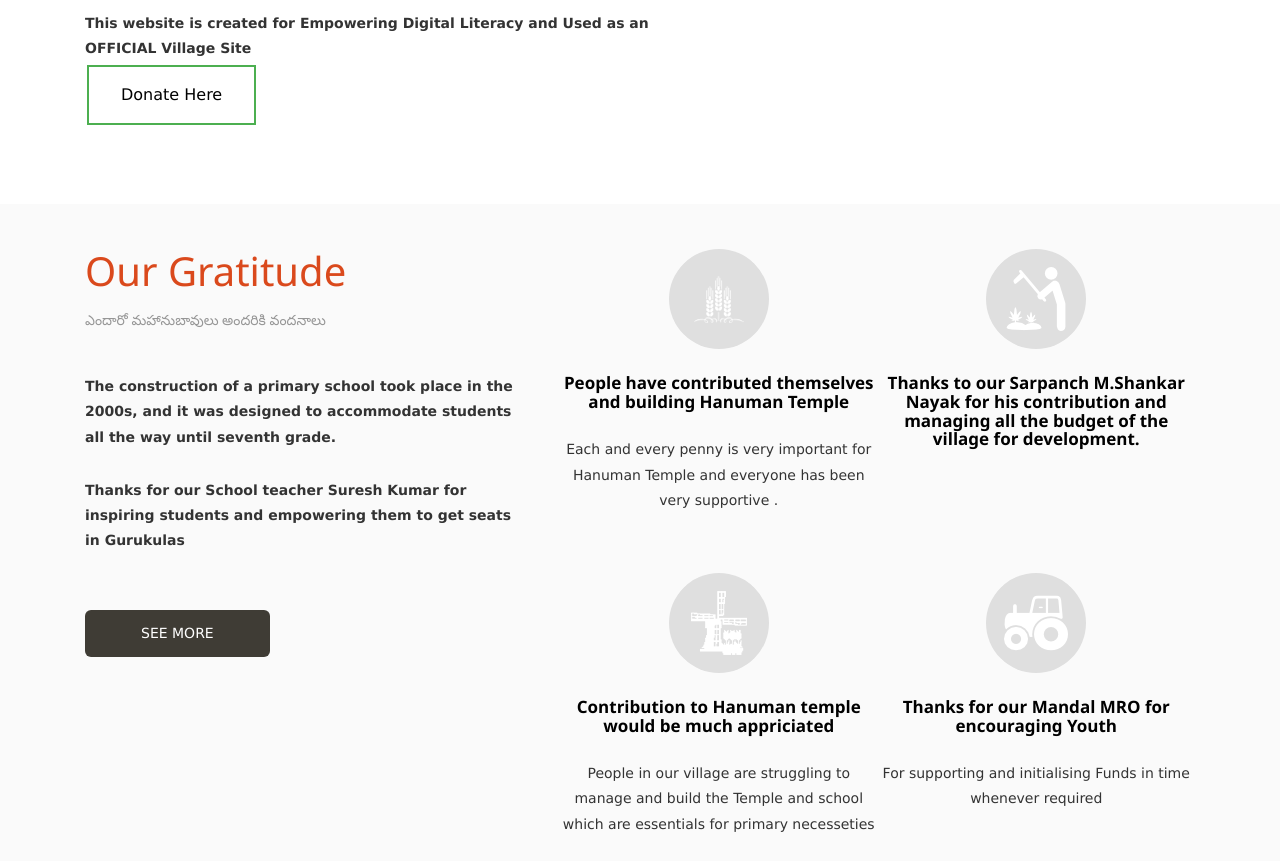
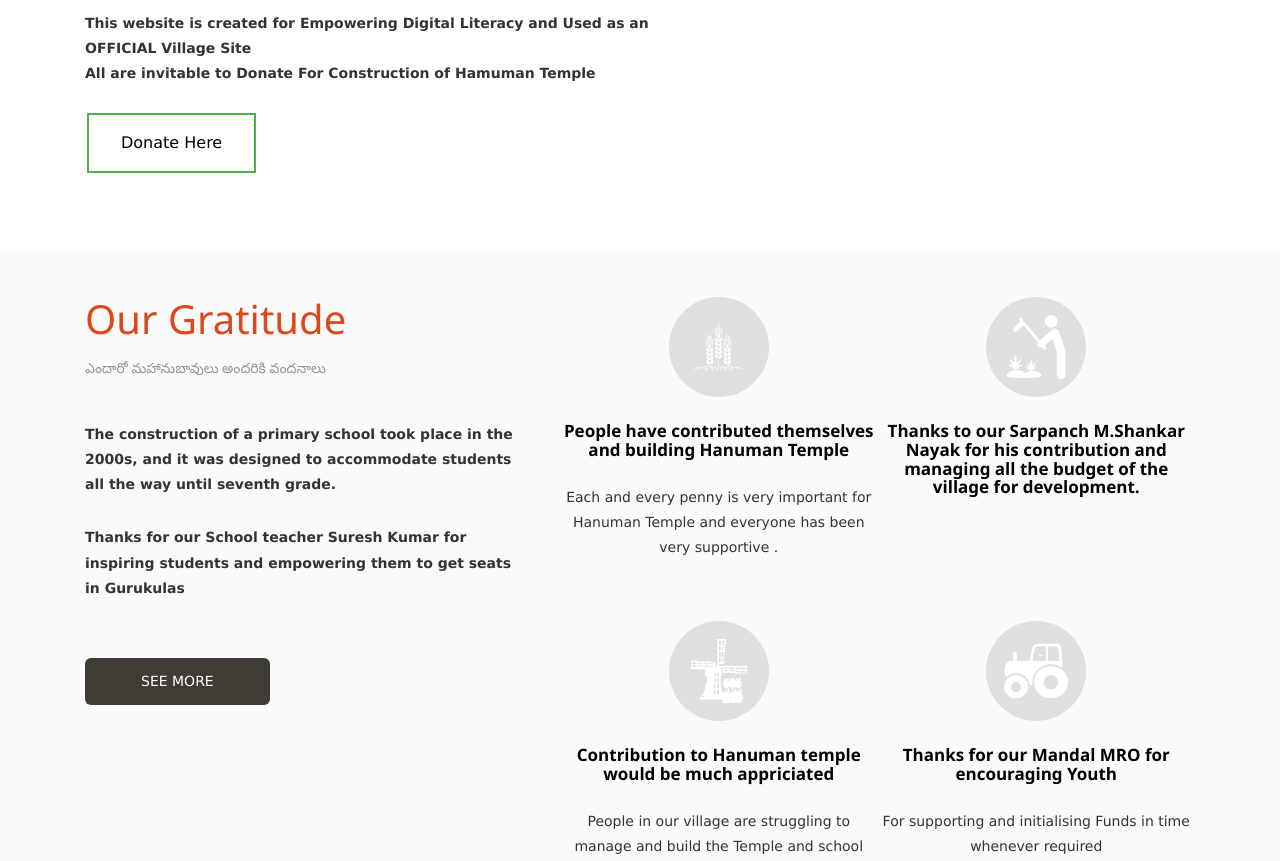
Before and after one commit to Laxman824/AmudalaKunta, a plain HTML site: page index.html in a window 1280 px wide. Shown: the part 1197-2058 px from the top of the page. Drawn offline with nearby package versions, Linux system fonts and the light colour scheme.

Commit message:
Update index.html

```diff
--- a/index.html
+++ b/index.html
@@ -126,6 +126,7 @@ Smartphone Compatible web template, free webdesigns for Nokia, Samsung, LG, Sony
 
 						<h5>There different kind of  sections created in this website ,Go through them once <span></span></h5>
 						<p> This website is created for Empowering Digital Literacy and Used as an OFFICIAL Village Site</p>
+						<p> All are invitable to  Donate For Construction of Hamuman Temple </p> <br>
 
 						<button  class="button button1"> <a href="https://laxman824.github.io/AmudalaKunta/Donation.html" >Donate Here </a> </button>
 
```
